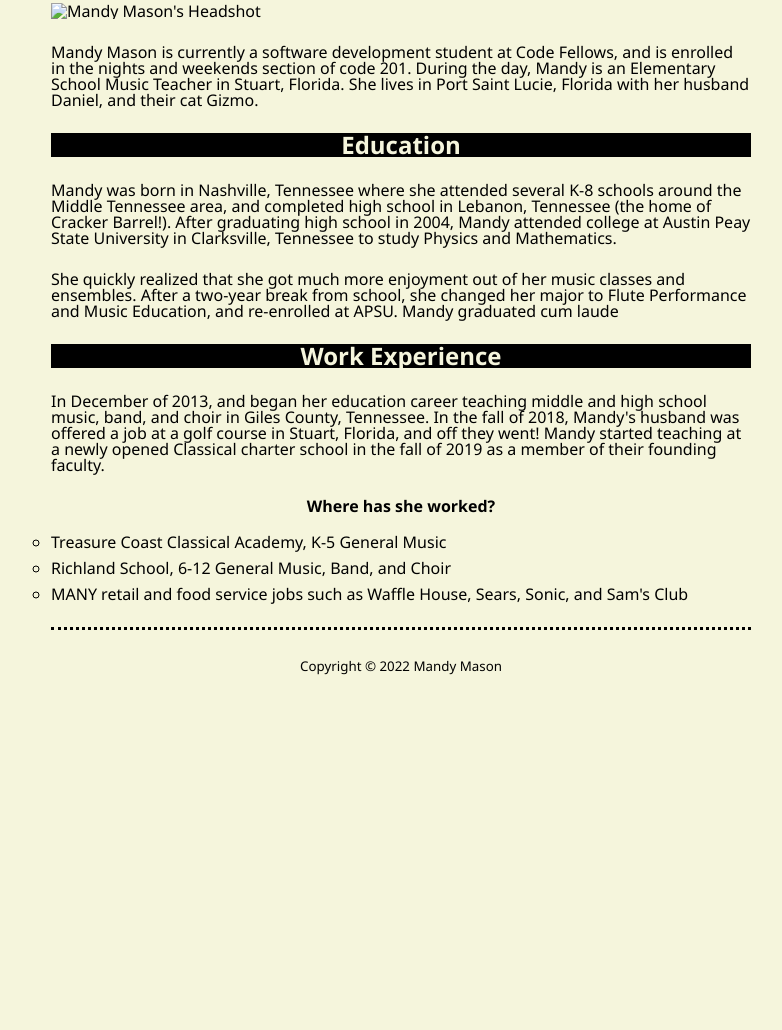
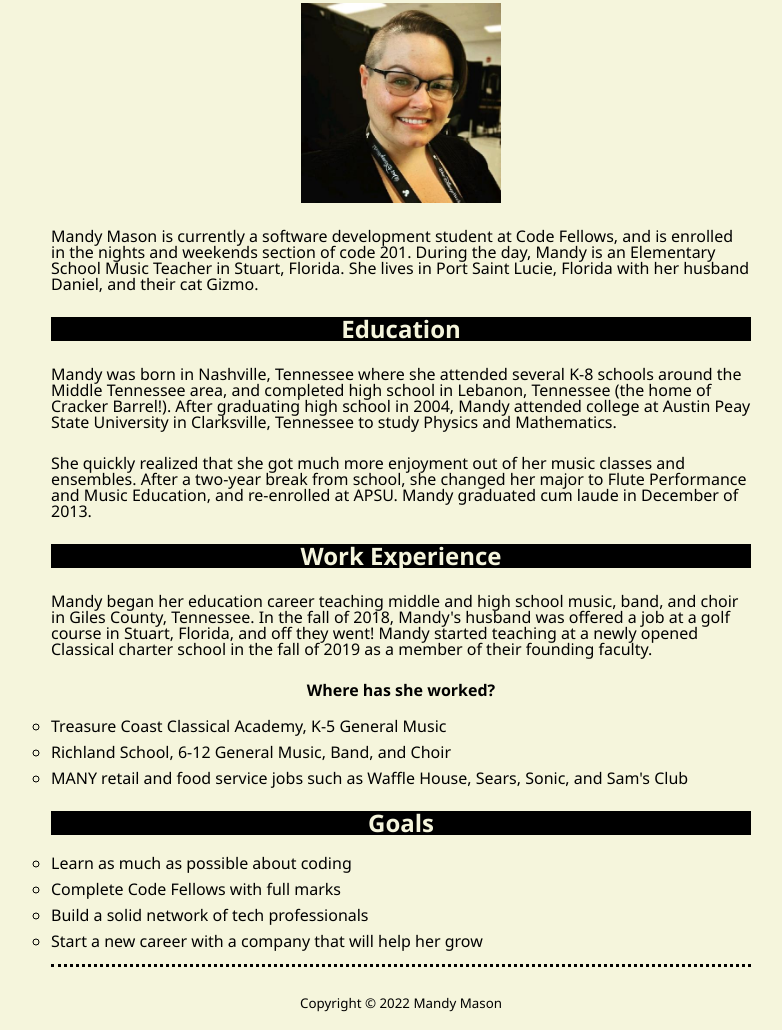
Before and after one commit to mnmason86/201lab02-about-me, a plain HTML site: page index.html in a window 1280 px wide. Shown: the part 117-1147 px from the top of the page, without its empty margins (239-1021 px from the left). Before the commit the page ends 810 px from the top, so only its background shows below. Drawn offline with Linux system fonts and the light colour scheme.

Commit message:
finished bio information

```diff
--- a/index.html
+++ b/index.html
@@ -13,7 +13,7 @@
       <h1>About Mandy Mason</h1>
     </header>
     <main>
-      <img src="headshot1.jpg" title="Mandy Mason's Headshot">
+      <img src="MandyHeadshot1.jpg" height="200px">
       <p>
         Mandy Mason is currently a software development student at Code Fellows, and is enrolled in the nights and weekends section of code 201. During the day, Mandy is an Elementary School Music Teacher in Stuart, Florida. She lives in Port Saint Lucie, Florida with her husband Daniel, and their cat Gizmo.
       </p>
@@ -22,11 +22,11 @@
         Mandy was born in Nashville, Tennessee where she attended several K-8 schools around the Middle Tennessee area, and completed high school in Lebanon, Tennessee (the home of Cracker Barrel!). After graduating high school in 2004, Mandy attended college at Austin Peay State University in Clarksville, Tennessee to study Physics and Mathematics.
       </p>
       <p>
-        She quickly realized that she got much more enjoyment out of her music classes and ensembles. After a two-year break from school, she changed her major to Flute Performance and Music Education, and re-enrolled at APSU. Mandy graduated <i>cum laude</i>
+        She quickly realized that she got much more enjoyment out of her music classes and ensembles. After a two-year break from school, she changed her major to Flute Performance and Music Education, and re-enrolled at APSU. Mandy graduated <i>cum laude</i> in December of 2013.
       </p>
       <h2>Work Experience</h2>
       <p>
-        In December of 2013, and began her education career teaching middle and high school music, band, and choir in Giles County, Tennessee.
+        Mandy began her education career teaching middle and high school music, band, and choir in Giles County, Tennessee.
         In the fall of 2018, Mandy's husband was offered a job at a golf course in Stuart, Florida, and off they went! Mandy started teaching at a newly opened Classical charter school in the fall of 2019 as a member of their founding faculty.
       </p>
       <h3>Where has she worked?</h3>
@@ -36,9 +36,15 @@
         <li>MANY retail and food service jobs such as Waffle House, Sears, Sonic, and Sam's Club</li>
       </ul>
 
-      <h2></h2>
+      <h2>Goals</h2>
+      <ul>
+        <li>Learn as much as possible about coding</li>
+        <li>Complete Code Fellows with full marks</li>
+        <li>Build a solid network of tech professionals</li>
+        <li>Start a new career with a company that will help her grow</li>
+      </ul>
     </main>
     <footer>Copyright &copy; 2022 Mandy Mason</footer>
-    <!-- <script src="./js/app.js"></script> -->
+    <script src="./js/app.js"></script>
   </body>
 </html>
```
